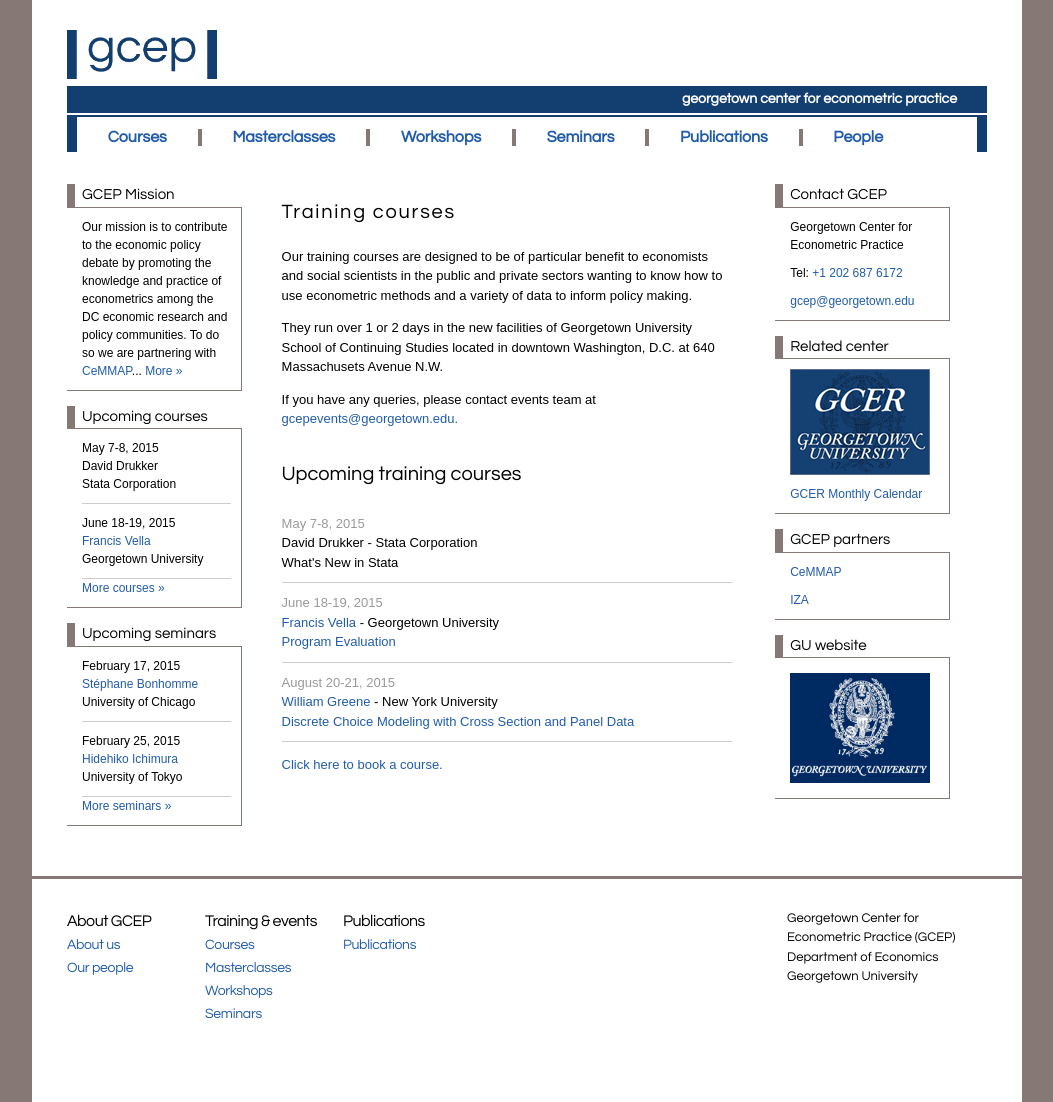
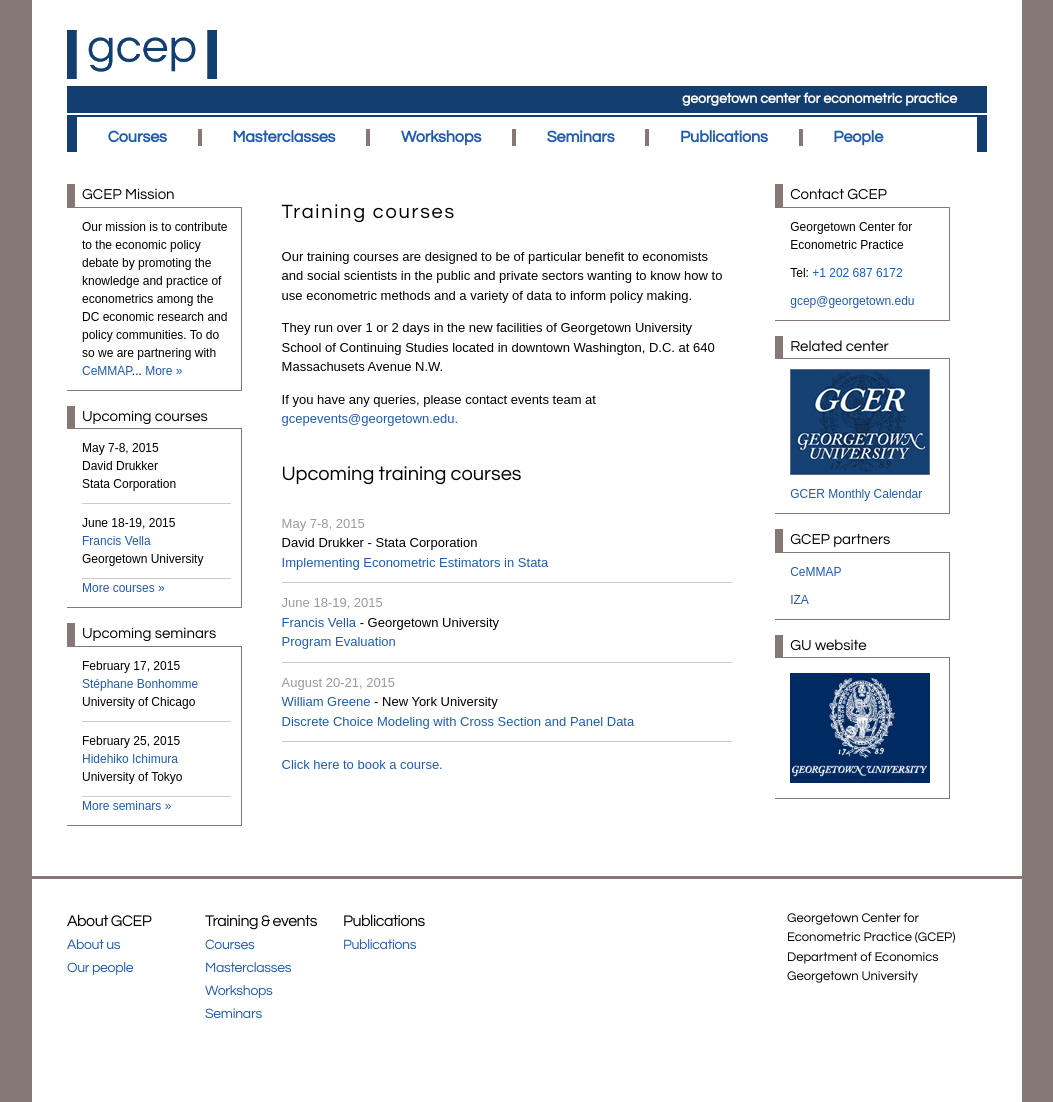
Before and after one commit to georgetown-econ/gcep, a Jekyll site: the page built from courses.html, in a window 1280 px wide. Shown: the whole page, without its empty margins (113-1166 px from the left). Built offline with Jekyll 4.4.1, drawn with Linux system fonts in a browser that asks for light colours.

Commit message:
Added program information to Drukker's course

```diff
--- a/_data/courses.yml
+++ b/_data/courses.yml
@@ -2,7 +2,7 @@
     schedule: "May 7-8, 2015"
     speaker: "David Drukker"
     workplace: "Stata Corporation"
-    title: "What's New in Stata"
+    title: "<a href=\"../assets/resources/Drukker.pdf\">Implementing Econometric Estimators in Stata</a>"
 
 - course:
     schedule: "June 18-19, 2015"
```
Also changed, not shown: 1 other file.
